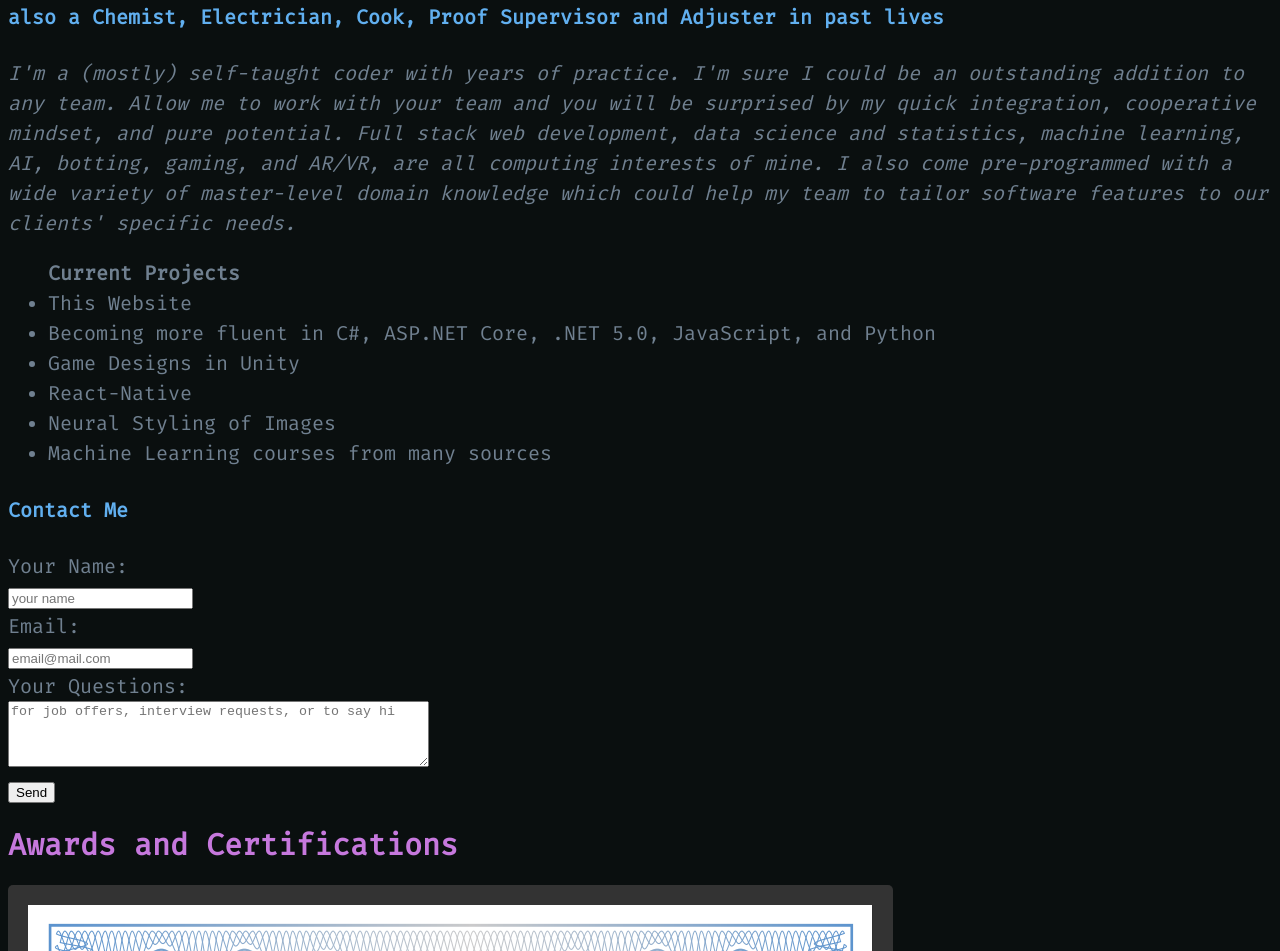
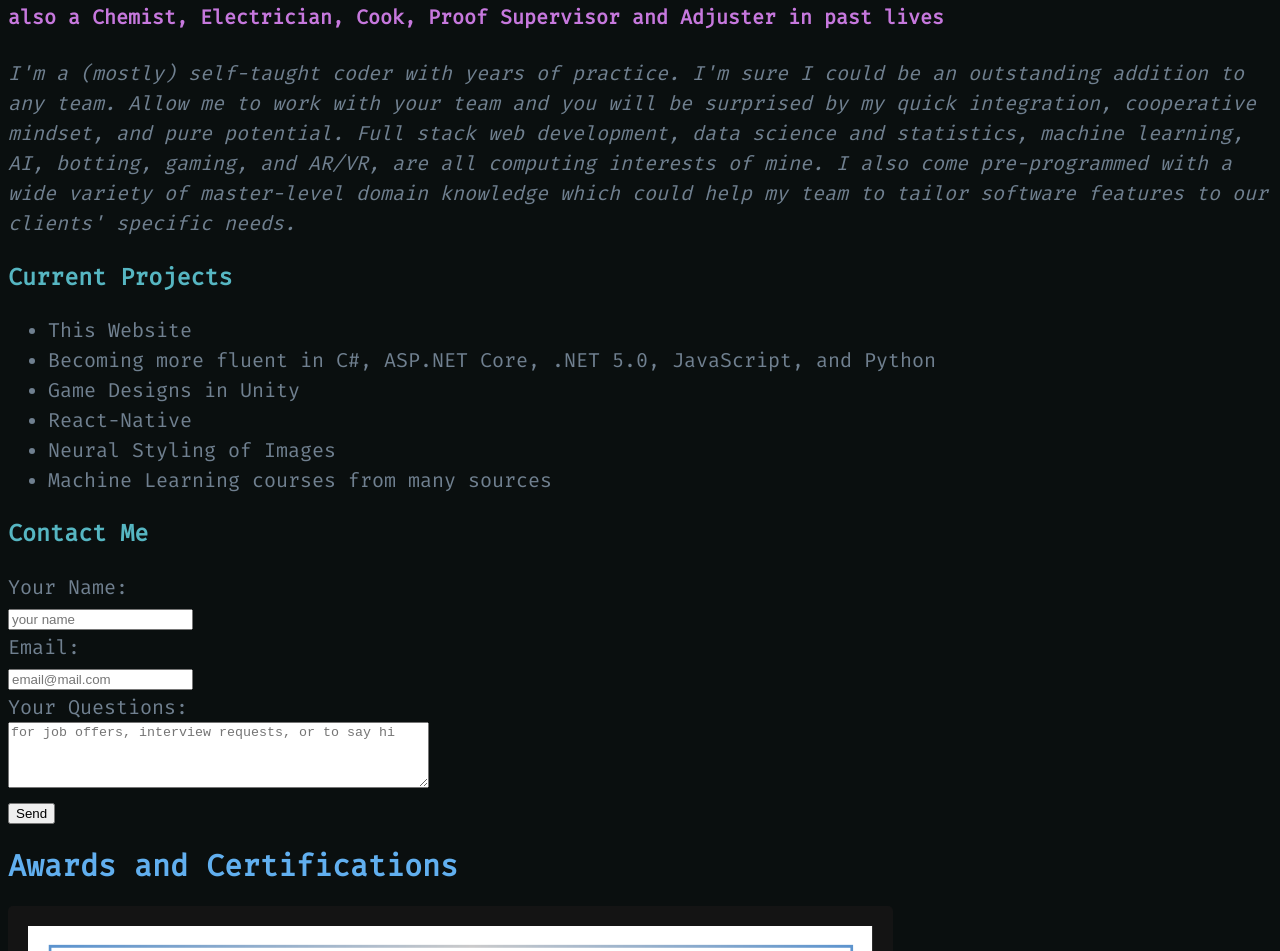
Before and after one commit to mtkramer/mtkramer, a plain HTML site: page index.html in a window 1280 px wide. Shown: the part 82-1033 px from the top of the page. Drawn offline with Linux system fonts and the light colour scheme.

Commit message:
adjusted some styles

```diff
--- a/index.html
+++ b/index.html
@@ -23,7 +23,8 @@
         knowledge which could help my team to tailor software features to our clients' specific needs.
       </em></p>
 
-    <ul><strong>Current Projects</strong>
+    <h3>Current Projects</h3>
+    <ul>
       <li>This Website</li>
       <li>Becoming more fluent in C#, ASP.NET Core, .NET 5.0, JavaScript, and Python</li>
       <li>Game Designs in Unity</li>
@@ -32,7 +33,7 @@
       <li>Machine Learning courses from many sources</li>
     </ul>
 
-    <h4>Contact Me</h4>
+    <h3>Contact Me</h3>
     <div id="contactDiv">
       <form id="contactForm" target="portal" onsubmit="sent=true;"
         action="https://docs.google.com/forms/d/e/1FAIpQLSe7esbBOa7VzCfGSaBHHvWaUKhSQuLtUSyHr_US3OI0TqxlTA/formResponse?"
--- a/styles.css
+++ b/styles.css
@@ -1,4 +1,3 @@
-/*flexbox*/
 body {
   background-color: #0a0f0f;
   flex-direction: column;
@@ -9,19 +8,19 @@ body {
 }
 
 h1 {
+  color: #e06c75;
+}
+
+h2 {
+  color: #61afef;
+}
+
+h3 {
   color: #56b6c2;
 }
 
-h2 {
+h4 {
   color: #c678dd;
-}
-
-h3 {
-  color: #e06c75;
-}
-
-h4 {
-  color: #61afef;
 }
 
 /*#e5c07b orange*/
@@ -34,7 +33,7 @@ h4 {
 }
 
 .card {
-  background-color: #333333;
+  background-color: #141414;
   border-radius: 0.25em;
   padding: 1em;
   text-align: center;
```
